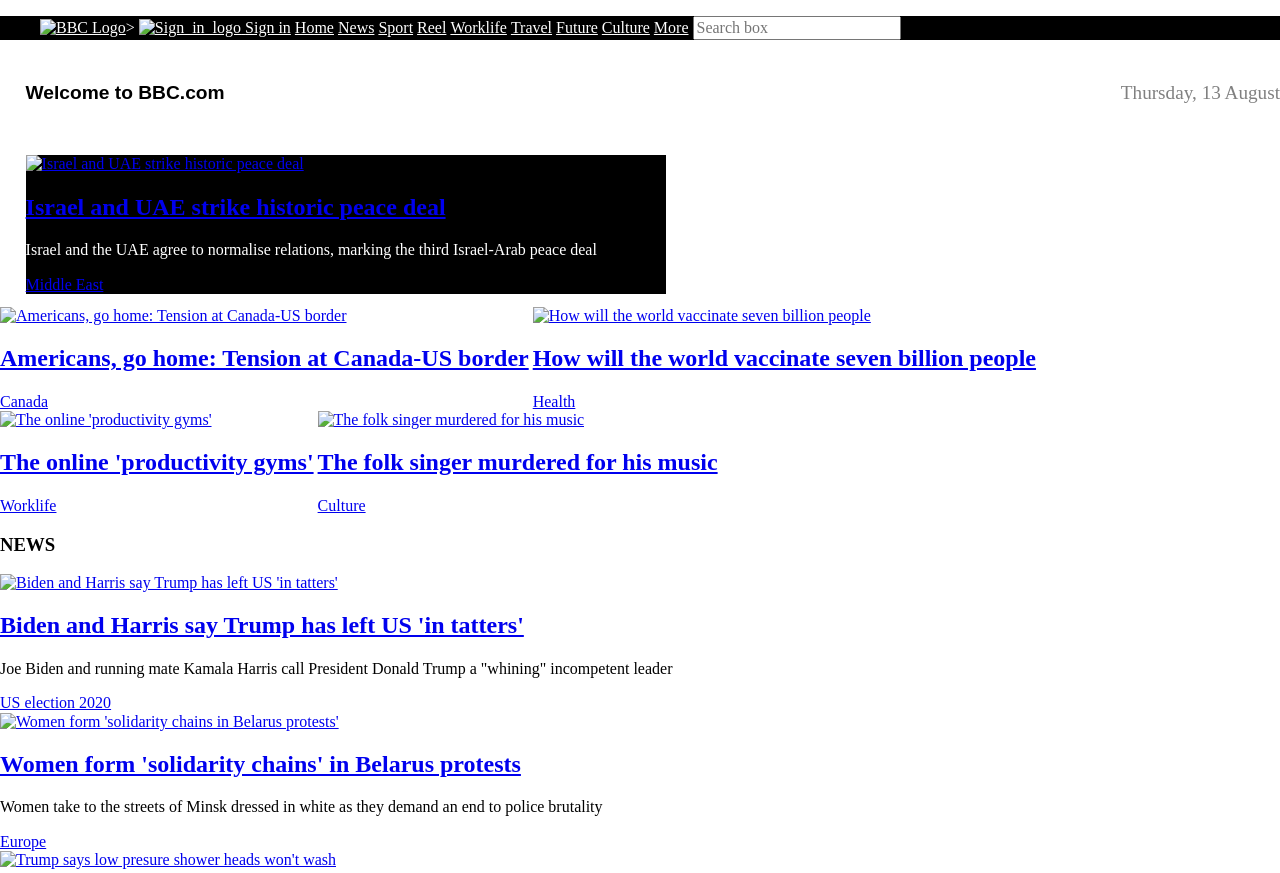
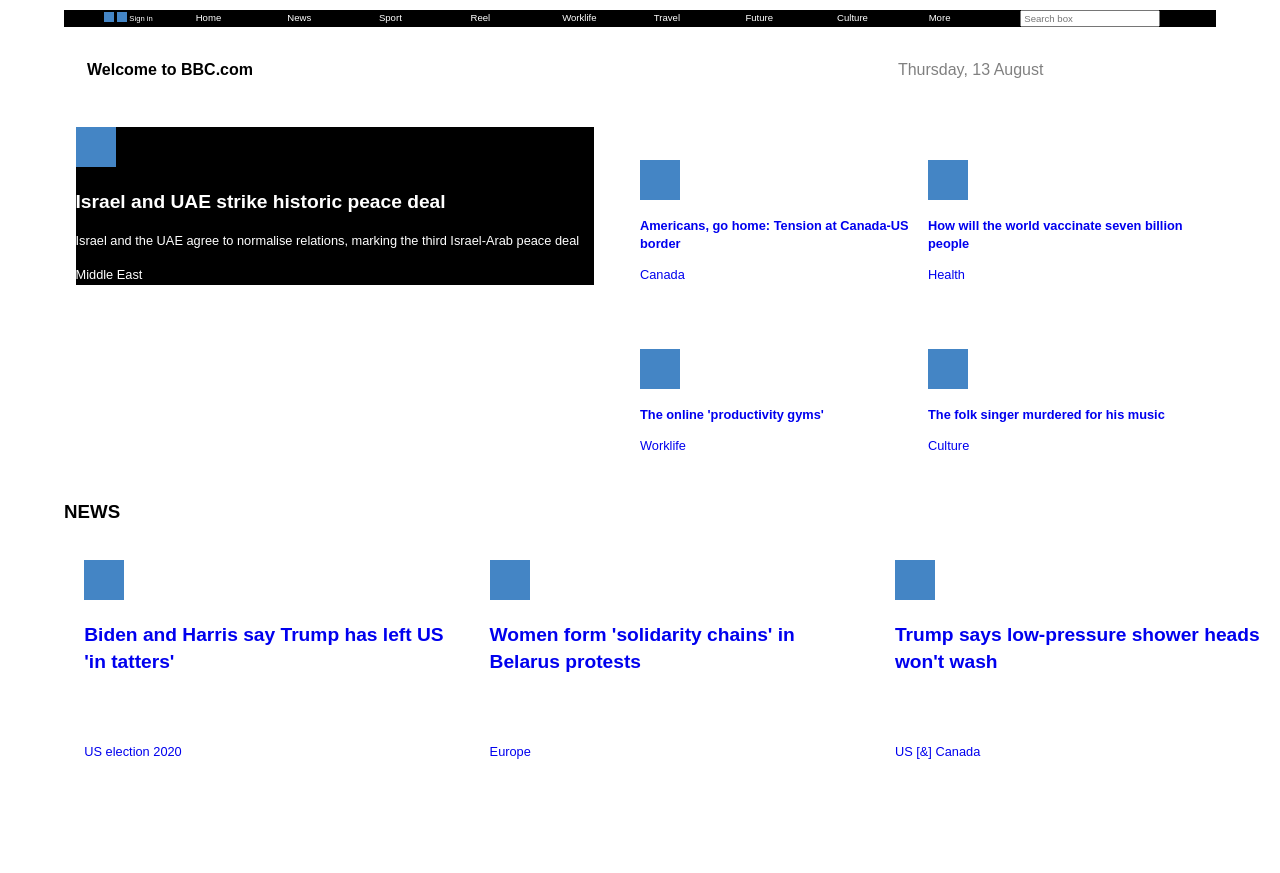
Before and after one commit to matiasg11/100DevsClasses, a plain HTML site: page bbc/index.html in a window 1280 px wide. Shown: the top 873 px of the page. After the commit the page ends 800 px from the top, so only its background shows below. Drawn offline with Linux system fonts and the light colour scheme.

Commit message:
BBC done

```diff
--- a/bbc/css/style.css
+++ b/bbc/css/style.css
@@ -6,7 +6,17 @@
 *{
   box-sizing: border-box;
 }
+body {
+  width: 90vw;
+  margin: 0 auto;
+  font-family: Arial, Helvetica, sans-serif;
+  line-height: 1.4;
+}
 
+a {
+  text-decoration: none;
+  padding: 0.2rem 0;
+}
 /******************************************
 /* LAYOUT
 /*******************************************/
@@ -16,8 +26,15 @@
 /******************************************
 /* ADDITIONAL STYLES
 /*******************************************/
+html{
+  font-family:'Lucida Sans', 'Lucida Sans Regular', 'Lucida Grande', 'Lucida Sans Unicode', Geneva, Verdana, sans-serif;
+  color: white;
+}
+
 img{
-  height: 400px;
+  height: 40px;
+  position: relative;
+  z-index: 0;
 }
 /* HEADER*/
 header{
@@ -26,38 +43,99 @@
   overflow: none;
   background-color: black;
   color: white;
+  font-size: 0.6em;
+
+
+}
+
+header nav ul li img{
+  width: 10px;
+  height: 10px;
 }
 li {
-  display:inline-block
+  display:inline-block;
+  width: 8%
+
 }
 header a{
   color: white;
+  text-decoration: none;
+  border-left: 1px white ;
+  border-right: 1px white;
 }
-
+header form{
+  width: 7%;
+}
 /* H1 and main*/
 
 h1{
-  font-size: 1.2em;
+  font-size: 1em;
   font-family: Arial, Helvetica, sans-serif;
   padding: 1% 0 2% 2%;
   display: inline-block;
+  width: 50%;
+  color: black;
+}
+h2{
+  font-size: 1.2em;
+}
+p, span{
+  font-size:0.8em;
 }
 
 .date {
   color: gray;
-  font-size: 1.2em;
+  font-size: 1em;
   display: inline-block;
   padding: 2% 0 2% 2%;
-  float: right
+  margin-left: 20%;
 }
 
 main{
-  width: 50%;
+  width: 45%;
   background: black;
   color: white;
-  margin: 1% 1% 1% 2%;
+  margin: 1% 1% 1% 1%;
   display: inline-block;
+  background-image: "img/img.png";
+}
+main a{
+  color:white;
+  text-decoration: none;
 }
 
+aside{
+  position:absolute;
+  left:50%;
+  right:0%;
+  top: 20%;
+  display: flex;
+  flex-flow: row wrap;
+  justify-content: flex-end;
+  width: 45%;
+  height: 45%;
+}
 aside article{
-  display: inline-block;}
+  width: 50%;
+  background-image: "/img/img.png" ;
+}
+aside article h2{
+  font-size: 0.8em;
+}
+
+h3{
+  position: absolute;
+  top: 60%;
+  color:black
+}
+section{
+    display: flex;
+  flex-flow: row wrap;
+  justify-content: space-around;
+  position: absolute;
+  top:70%
+}
+
+section article{
+  width: 30%;
+}
--- a/bbc/index.html
+++ b/bbc/index.html
@@ -15,8 +15,8 @@
 		<header>
 			<nav>
 			  <ul>
-				 <li> <a href="#"> <img src="#" alt="BBC Logo"></a>>
-			  	  <a href="#"><img src="#" alt="Sign_in_logo"> <span>Sign in</span></a>
+				 <li> <a href="#"> <img src="img/img.png" alt="BBC Logo"></a>
+			  	  <a href="#"><img src="img/img.png" alt="Sign_in_logo"> <span>Sign in</span></a>
 				 </li>
 				  <li><a href="#">Home</a></li>
 				  <li><a href="#">News</a></li>
@@ -42,7 +42,7 @@
 			<main>
 			<article>
 				<a href="#">
-				<img src="#" alt="Israel and UAE strike historic peace deal">
+				<img src="img/img.png" alt="Israel and UAE strike historic peace deal">
 				<h2>Israel and UAE strike historic peace deal</h2>
 				</a>
 				<p>Israel and the UAE agree to normalise relations, marking the third Israel-Arab peace deal</p>
@@ -50,9 +50,9 @@
 			</article>
 			</main>
 			<aside>
-			<article>
+				<article class="topleft">
 					<a href="#">
-				<img src="#" alt="Americans, go home: Tension at Canada-US border">
+					<img src="img/img.png" alt="Americans, go home: Tension at Canada-US border">
 					<h2>Americans, go home: Tension at Canada-US border</h2>
 					</a>
 					<a href="#">
@@ -60,25 +60,26 @@
 					</a>
 				</article>
 
-			<article><a href="#">
-			  <img src="#" alt="How will the world vaccinate seven billion people">
+				<article class="botright">
+					<a href="#">
+					<img src="img/img.png" alt="How will the world vaccinate seven billion people">
 					<h2>How will the world vaccinate seven billion people</h2></a>
 
 					<a href="#"><span>Health</span></a>
 				</article>
 
-			<article>
+				<article class="botleft">
 					<a href="#">
-			  <img src="#" alt="The online 'productivity gyms'">
+					<img src="img/img.png" alt="The online 'productivity gyms'">
 					<h2>The online 'productivity gyms'</h2>
 					</a>
 
 					<a href="#"><span>Worklife</span></a>
 				</article>
 
-			<article>
+				<article class="botright">
 					<a href="#">
-			  <img src="#" alt="The folk singer murdered for his music">
+					<img src="img/img.png" alt="The folk singer murdered for his music">
 					<h2>The folk singer murdered for his music</h2>
 					</a>
 
@@ -87,23 +88,24 @@
 		</aside>
 
 			<h3>NEWS</h3>
-
-			 <article><a href="#"><img src="#" alt="Biden and Harris say Trump has left US 'in tatters'">
+		<section>
+			 <article><a href="#"><img src="img/img.png" alt="Biden and Harris say Trump has left US 'in tatters'">
 			   <h2>Biden and Harris say Trump has left US 'in tatters'</h2></a>
 			  <p>Joe Biden and running mate Kamala Harris call President Donald Trump a "whining" incompetent leader</p>
 			   <a href="#"><span>US election 2020</span></a>
 			</article>
 
-			 <article><a href="#"><img src="#" alt="Women form 'solidarity chains in Belarus protests'">
+			 <article><a href="#"><img src="img/img.png" alt="Women form 'solidarity chains in Belarus protests'">
 			   <h2>Women form 'solidarity chains' in Belarus protests</h2></a>
 			  <p>Women take to the streets of Minsk dressed in white as they demand an end to police brutality</p>
 			   <a href="#"><span>Europe</span></a>
 			</article>
 
 			 <article>
-			   <a href="#"><img src="#" alt="Trump says low presure shower heads won't wash"><h2>Trump says low-pressure shower heads won't wash</h2></a>
+			   <a href="#"><img src="img/img.png" alt="Trump says low presure shower heads won't wash"><h2>Trump says low-pressure shower heads won't wash</h2></a>
 			  <p>The US calls for rules to be eased after Donald Trump complained of issues washing his hair</p>
 			   <a href="#"><span>US [&] Canada</span></a>
 			</article>
+		</section>
 	</body>
 </html>
```
Also changed, not shown: bbc/img/img.png (added). Lines whose indentation alone changed are shown as unchanged.
